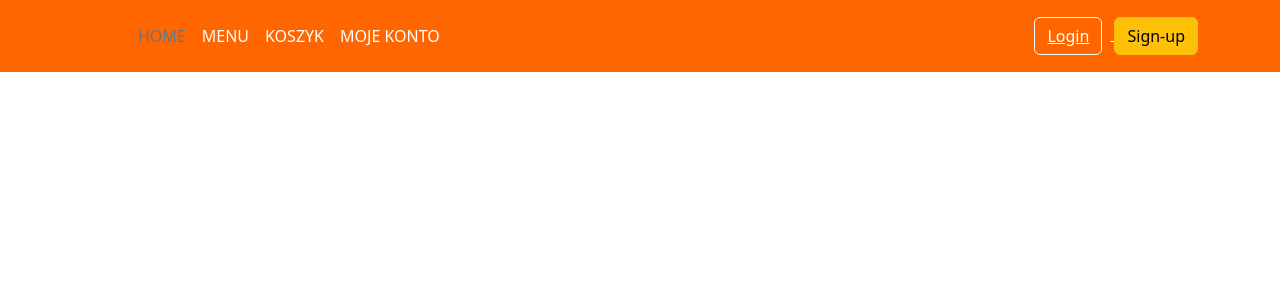
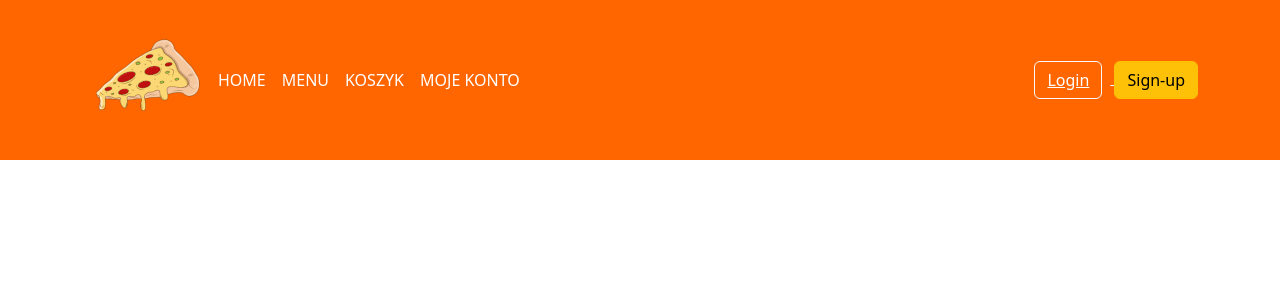
Before and after one commit to TabisPL/pitcernia.github.io, a PHP site: page /userPanel.php in a window 1280 px wide. Shown: the top 300 px of the page. Run offline with PHP 8.4, Linux system fonts and the light colour scheme.

Commit message:
logo image

```diff
--- a/UserPanel/userPanel.php
+++ b/UserPanel/userPanel.php
@@ -35,11 +35,11 @@ $baza = mysqli_connect($serwer, $uzytkownik, $haslo, $baza_danych);
     <div class="container">
       <div class="d-flex flex-wrap align-items-center justify-content-center justify-content-lg-start">
         <a href="/" class="d-flex align-items-center mb-2 mb-lg-0 text-white text-decoration-none">
-          <svg class="bi me-2" width="40" height="32" role="img" aria-label="Bootstrap"><use xlink:href="placeholder.jpg"></use></svg>
+        <img src="placeholder.png" alt="Logo" class="Logo">
         </a>
 
         <ul class="nav col-12 col-lg-auto me-lg-auto mb-2 justify-content-center mb-md-0">
-          <li><a href="#" class="nav-link px-2 text-secondary">HOME</a></li>
+          <li><a href="#" class="nav-link px-2 text-white">HOME</a></li>
           <li><a href="#" class="nav-link px-2 text-white">MENU</a></li>
           <li><a href="#" class="nav-link px-2 text-white">KOSZYK</a></li>
           <li><a href="#" class="nav-link px-2 text-white">MOJE KONTO</a></li>
```
Also changed, not shown: UserPanel/placeholder.png (added).
